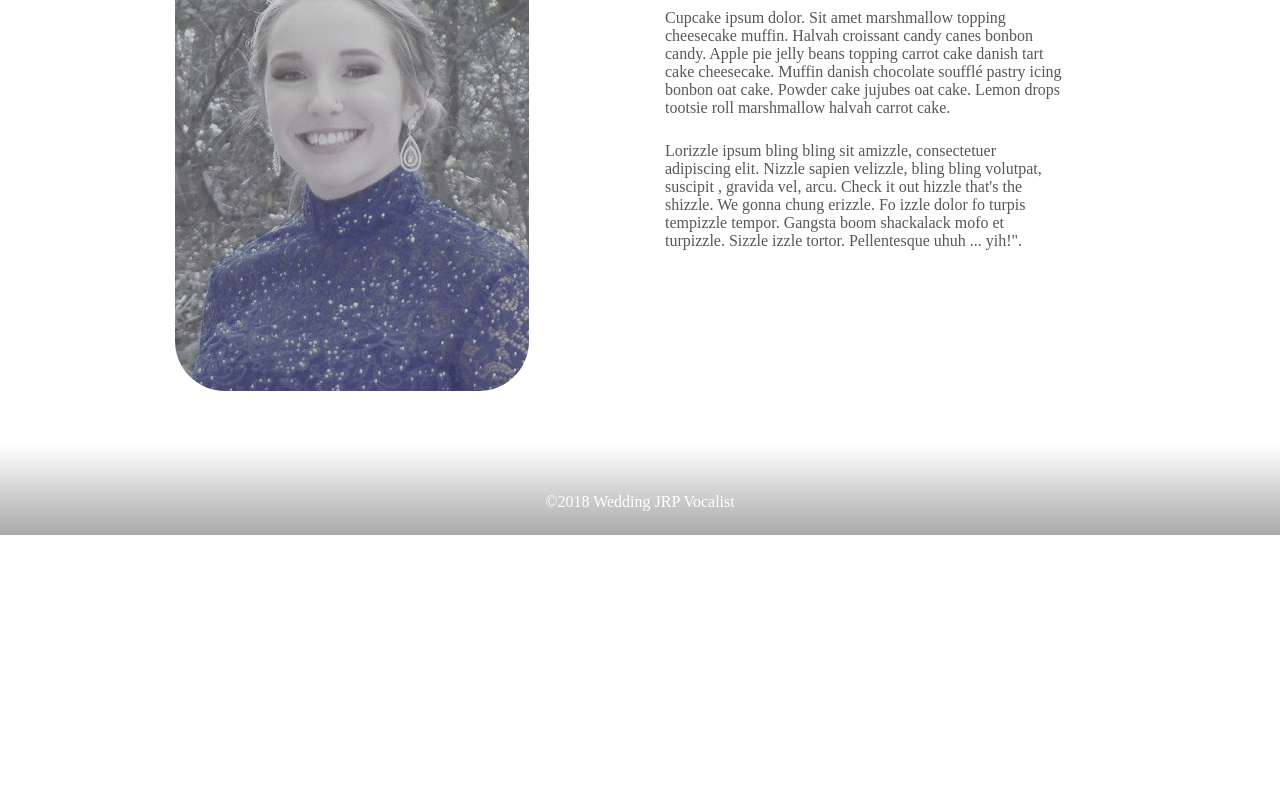
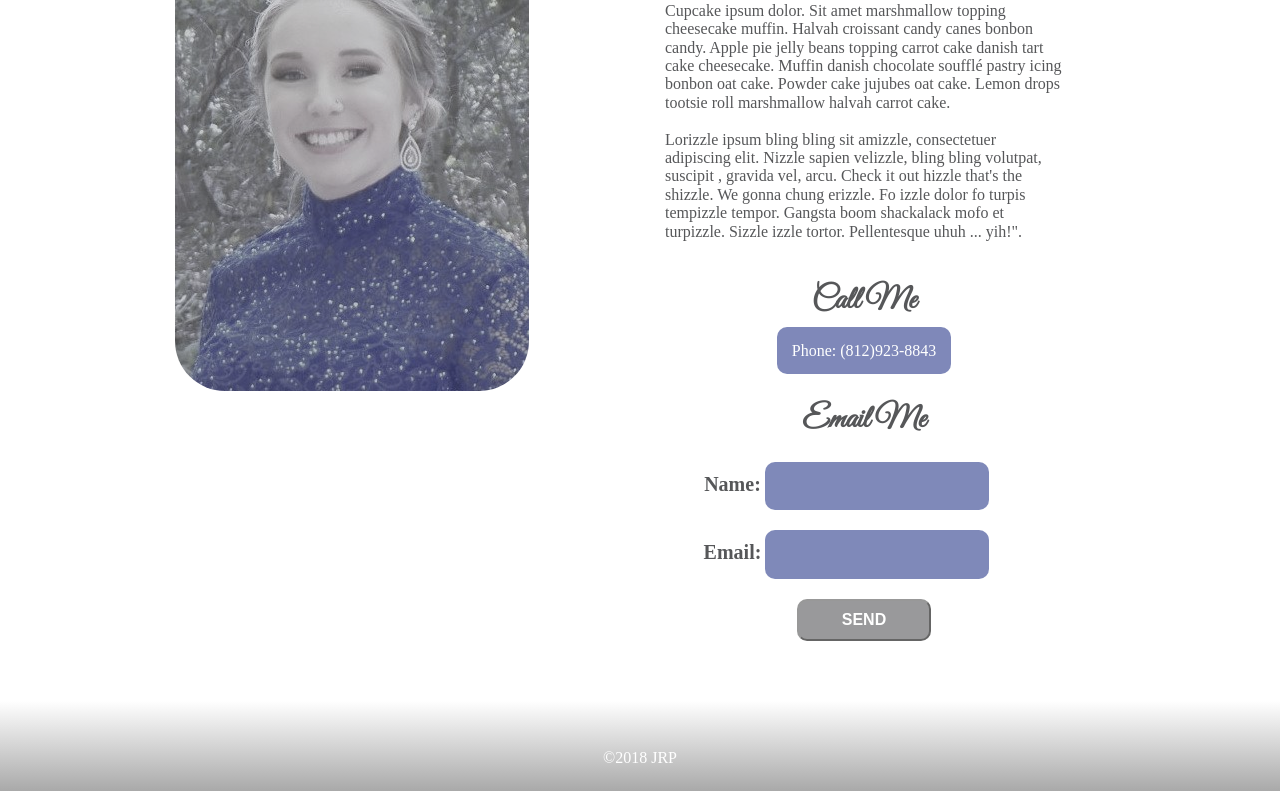
Before and after one commit to trishp1000/jrp_wedding, a plain HTML site: page index.html in a window 1280 px wide. Shown: the part 481-1272 px from the top of the page. Before the commit the page ends 1016 px from the top, so only its background shows below. Drawn offline with Linux system fonts and the light colour scheme.

Commit message:
added initial attempt at a form

```diff
--- a/css/main.css
+++ b/css/main.css
@@ -42,27 +42,71 @@
     opacity: 0.8;
   }
 
-  h2 {
+  h1 {
     font: 2em 'Great Vibes', Helvetica, sans-serif;
     color: #565759;
     font-weight: bold;
-    padding-top: 25px;
   }
 
   p {
     color: #565759;
     text-align: left;
-    padding-top: 25px;
     margin-left: 25px;
     margin-right: 25px;
   }
+
+/* phone # and form style */
+
+input[type="text"],
+input[type="email"],
+textarea,
+select,
+.phone {
+  width: 50%;
+  border-radius: 10px;
+  background-color: #49579c;
+  opacity: 0.7;
+  font-size: 16px;
+  color: white;
+  border: none;
+  height: auto;
+  margin: 0;
+  outline: 0;
+  /* TRouBLe */
+  padding: 15px;
+  margin-bottom: 20px;
+}
+
+.box-lable {
+  color: #565759;
+  font-size: 20px;
+  font-weight: bold;
+  margin-left: -35px;
+}
+
+/* button style */
+
+button {
+  padding: 10px 20px 10px 20px;
+  width: 30%;
+  border-radius: 10px;
+  text-align: center;
+  /* margin-left: 35px; */
+  margin-bottom: 10px;
+  background-color: #565759;
+  opacity: 0.6;
+  color: white;
+  font-size: 1em;
+  font-weight: bold;
+  font-style: normal;
+}
+
 
 .main-footer {
 	background: linear-gradient(white, #A9A9A9);
 	background-size: cover;
 	color: white;
 	text-align: center;
-	/* trouble */
 	padding: 3em 0 1.5em 0;
 	margin-top: 50px;
 }
--- a/index.html
+++ b/index.html
@@ -2,15 +2,13 @@
 <html>
 <head>
   <title>wedding ~JRP~ vocalist</title>
-  <!-- Required meta tags -->
   <meta charset="utf-8">
   <meta name="viewport" content="width=device-width">
-  <!-- Fonts -->
+  <link rel="stylesheet" href="css/normalize.css">
   <link href='http://fonts.googleapis.com/css?family=Great+Vibes' rel='stylesheet' type='text/css'>
-  <!-- CSS -->
   <link rel="stylesheet" href="css/main.css">
+</head>
 
-</head>
   <body>
 
     <div class="intro-page clearfix"> <!-- intro-page container -->
@@ -30,32 +28,47 @@
           </div> <!-- pic col container -->
 
           <div class="about col"> <!-- about col container -->
-            <h2>About Me</h2>
+            <h1>About Me</h1>
             <p>
               Cupcake ipsum dolor. Sit amet marshmallow topping cheesecake muffin.
               Halvah croissant candy canes bonbon candy. Apple pie jelly beans
               topping carrot cake danish tart cake cheesecake. Muffin danish
               chocolate soufflé pastry icing bonbon oat cake. Powder cake jujubes
               oat cake. Lemon drops tootsie roll marshmallow halvah carrot cake.</p>
-
+            <br>
             <p>
               Lorizzle ipsum bling bling sit amizzle, consectetuer adipiscing elit.
               Nizzle sapien velizzle, bling bling volutpat, suscipit , gravida vel,
               arcu. Check it out hizzle that's the shizzle. We gonna chung erizzle.
               Fo izzle dolor fo turpis tempizzle tempor. Gangsta boom shackalack
               mofo et turpizzle. Sizzle izzle tortor. Pellentesque uhuh ... yih!".</p>
+
+            <div>
+              <br>
+              <h1>Call Me</h1>
+              <span class="phone">Phone: (812)923-8843</span>
+            </div>
+
+            <form action="index.html" method="post">
+              <br>
+              <h1>Email Me</h1>
+              <label for="name" class="box-lable"><strong>Name:</strong></label>
+              <input type="text" id="name" name="client_name">
+              <br>
+              <label for="mail" class="box-lable"><strong>Email:</strong></label>
+              <input type="email" id="mail" name="client_email">
+              <br>
+              <button type="submit">SEND</button>
+            </form>
+
           </div> <!-- about col container -->
-
-          <div class="other col">
-
-          </div> <!-- other col container -->
 
         </div> <!-- main body container -->
 
     </div> <!-- intro-page container -->
 
     <footer id="bottom" class="main-footer">
-		<span>&copy;2018 Wedding JRP Vocalist</span>
+		<span>&copy;2018 JRP</span>
     </footer>
 
   </body>
```
